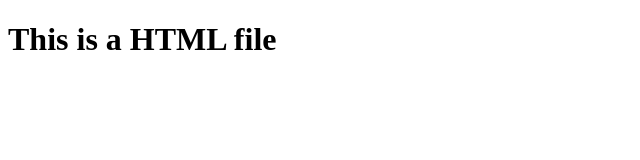
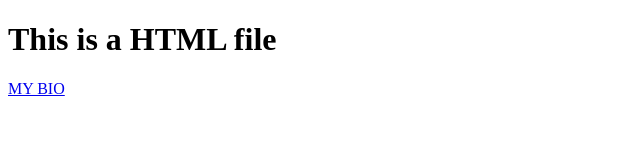
Before and after one commit to sai1512/web-technology-, a plain HTML site: page Index.html in a window 1280 px wide. Shown: the full height of the page, 0-640 px from the left. Drawn offline with Linux system fonts and the light colour scheme.

Commit message:
Update Index.html

```diff
--- a/Index.html
+++ b/Index.html
@@ -7,5 +7,6 @@ WEB DEVELOPMENT
 </head>
 <body>
 <h1>This is a HTML file </h1>
+<a href="resume.html">MY BIO</a>
 </body>
 </html>
```
